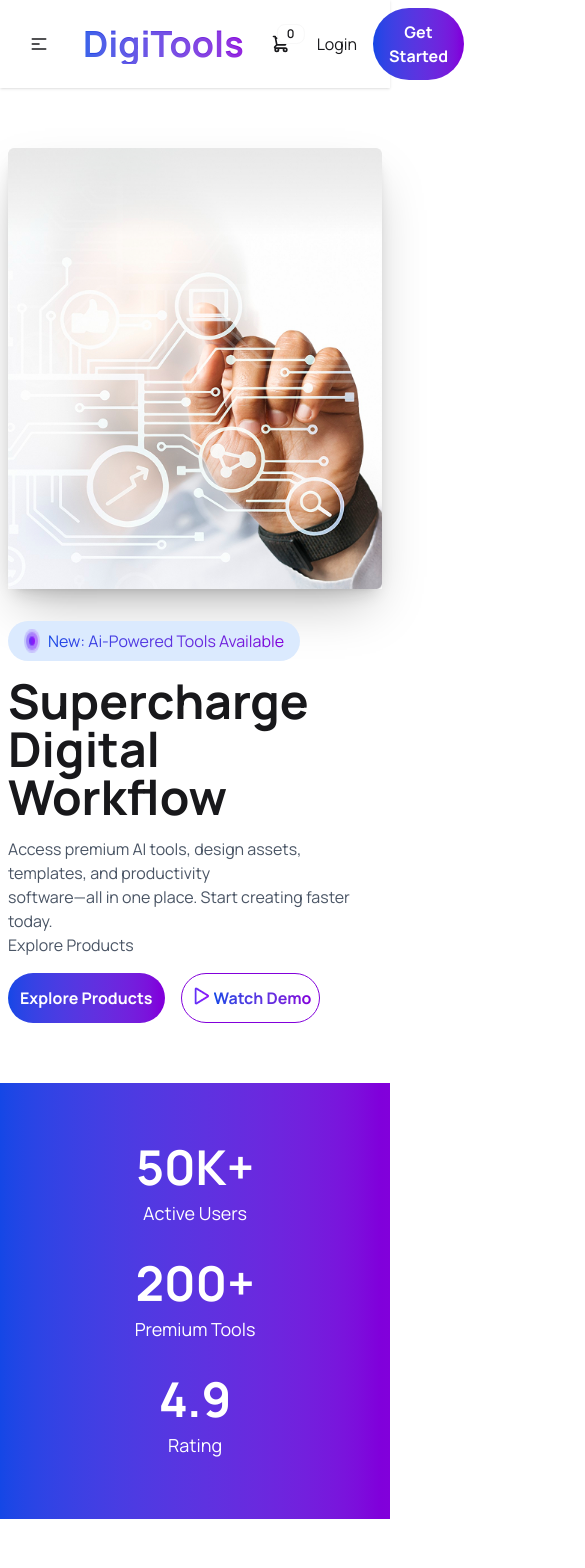
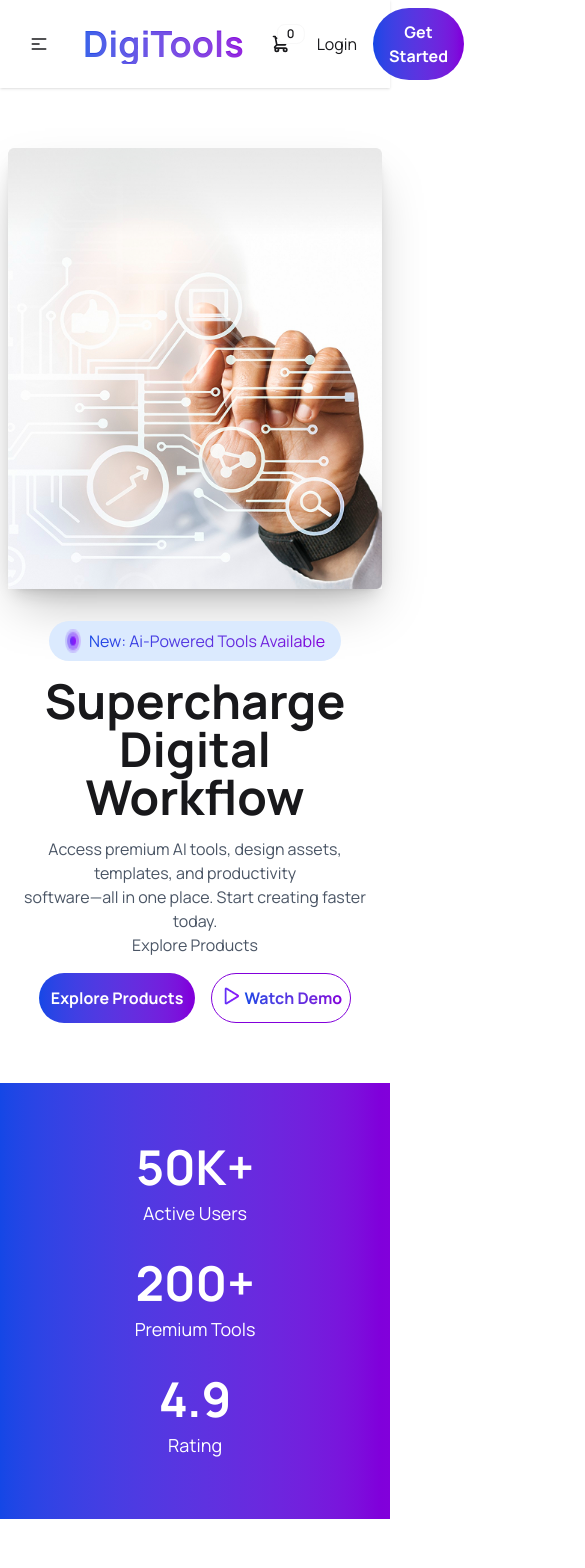
Before and after one commit to PhataPoster/Assignment-6, a React (Vite) app in the folder DigiTools-platform/: page / in a window 390 px wide. Shown: the top 1568 px of the page, 585 px wide, since content can reach past the window. Built offline with nearby package versions, Linux system fonts and the light colour scheme.

Commit message:
fix responsive design

```diff
--- a/DigiTools-platform/src/components/footer/Footer.jsx
+++ b/DigiTools-platform/src/components/footer/Footer.jsx
@@ -7,8 +7,8 @@ import Instagram from '../../assets/products/instagram.png'
 
 const Footer = () => {
     return (
-        <div className='bg-[#101727] lg:px-50 pt-30 pb-8 text-white'>
-            <div className='flex justify-between gap-6 pb-20'>
+        <div className='bg-[#101727] lg:px-50 pt-30 pb-8 px-2 text-white'>
+            <div className='flex flex-col lg:flex-row lg:justify-between justify-center items-center gap-6 pb-20 text-center lg:text-left'>
                 <div className=''>
                     <h1 className='text-4xl font-bold mb-4'>DigiTools</h1>
                     <p className='text-sm'>Premium digital tools for creators, <br /> professionals, and businesses. Work smarter <br /> with our suite of powerful tools.</p>
@@ -52,7 +52,7 @@ const Footer = () => {
 
                 </div>
             </div>
-            <div className='pt-8 border-t border-gray-500 flex justify-between'>
+            <div className='pt-8 border-t border-gray-500 flex flex-col lg:flex-row lg:justify-between justify-center items-center gap-4'>
                 <div>
                     <p className='text-sm text-gray-400'>© 2026 Digitools. All rights reserved.</p>
                 </div>
--- a/DigiTools-platform/src/components/homepage/banner/banner.jsx
+++ b/DigiTools-platform/src/components/homepage/banner/banner.jsx
@@ -5,7 +5,7 @@ import banner from "../../../assets/banner.png";
 const Banner = () => {
     return (
         <div className='flex flex-col-reverse px-2 gap-8 mt-15 mb-15 lg:flex-row lg:gap-20 lg:px-50'>
-            <div className='flex flex-col gap-4 justify-center'>
+            <div className='flex flex-col gap-4 justify-center items-center lg:items-start text-center lg:text-start' >
                 <div className='flex gap-2 bg-blue-100 rounded-full px-4 py-2 w-fit'>
                     <img src={circle} alt="circle logo" />
                     <p className='bg-clip-text text-transparent bg-linear-to-r from-blue-700 to-purple-700'>New: Ai-Powered Tools Available</p>
```
